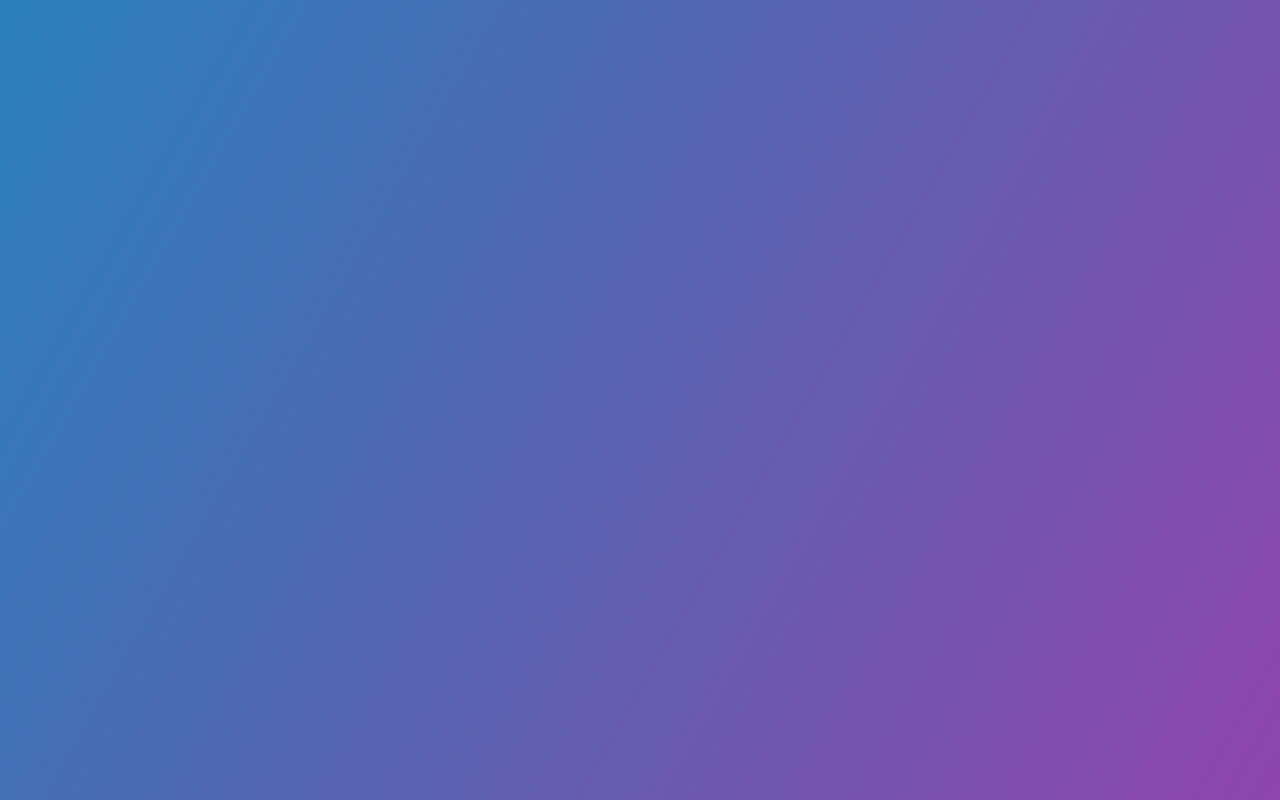
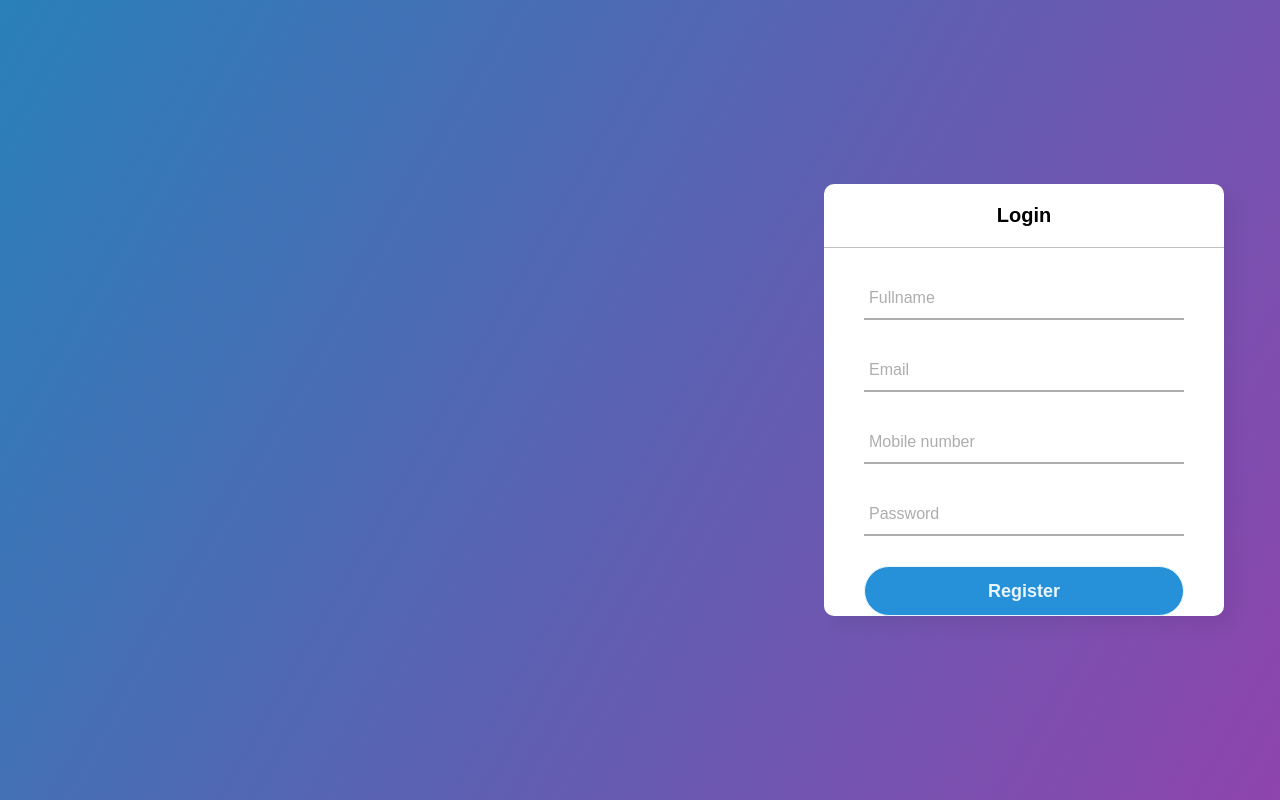
Before and after one commit to Legond-25/Canteen, a React (Create React App) app in the folder client/: page /registration in a window 1280 px wide. Built offline with nearby package versions, Linux system fonts and the light colour scheme.

Commit message:
Registration form created -Nandita

```diff
--- a/client/sass/layouts/_login.scss
+++ b/client/sass/layouts/_login.scss
@@ -15,7 +15,7 @@ body{
 .center{
   position: absolute;
   top: 50%;
-  left: 50%;
+  left: 80%;
   transform: translate(-50%, -50%);
   width: 400px;
   background: white;
@@ -111,3 +111,7 @@ input[type="submit"]:hover{
 .signup_link a:hover{
   text-decoration: underline;
 }
+.pass{
+  font-size: small;
+  color: black;
+}
--- /dev/null
+++ b/client/sass/layouts/_registration.scss
@@ -0,0 +1,23 @@
+*{
+    margin: 0;
+    padding: 0;
+    box-sizing: border-box;
+    font-family: "Poppins", sans-serif;
+  }
+  body{
+    margin: 0;
+    padding: 0;
+    background: linear-gradient(120deg,#2980b9, #8e44ad);
+    height: 100vh;
+    overflow: hidden;
+  }
+  .center{
+    position: absolute;
+    top: 50%;
+    left: 50%;
+    transform: translate(-50%, -50%);
+    width: 400px;
+    background: white;
+    border-radius: 10px;
+    box-shadow: 10px 10px 15px rgba(0,0,0,0.05);
+  }
--- a/client/sass/main.scss
+++ b/client/sass/main.scss
@@ -11,3 +11,4 @@
 @import "layouts/header";
 @import "layouts/navigation";
 @import "layouts/login";
+@import "layouts/registration";
--- a/client/src/App.js
+++ b/client/src/App.js
@@ -2,6 +2,7 @@ import Home from "./components/Home/Home";
 import "./css/style.css";
 import Login from "./components/Home/Login"
 import {BrowserRouter as Router, Route, Switch } from 'react-router-dom';
+import Registration from "./components/Home/Registration";
 
 function App() {
 
@@ -17,6 +18,11 @@ function App() {
      </Route>
      <Route  path="/login">
        <Login/>
+
+     </Route>
+     <Route  path="/registration">
+       <Registration/>
+
      </Route>
    </Switch>
  </div>
--- a/client/src/components/Home/Login.js
+++ b/client/src/components/Home/Login.js
@@ -19,7 +19,7 @@ const Login = () => {
           <div class="pass">Forgot Password?</div>
           <input type="submit" value="Login" />
           <div class="signup_link">
-            Not a member? <a href="#">Signup</a>
+            Not a member? <a href=" http://localhost:3000/registration  ">Signup</a>
           </div>
         </form>
       </div>
--- /dev/null
+++ b/client/src/components/Home/Registration.js
@@ -0,0 +1,51 @@
+import React from "react";
+
+const Registration = () => {
+    return (
+        <>
+<div class="center">
+        <h1>Login</h1>
+        <form method="post">
+          <div class="txt_field">
+            <input type="text" required />
+            <span></span>
+            <label>Fullname</label>
+          </div>
+          <div class="txt_field">
+            <input type="text" required />
+            <span></span>
+            <label>Email</label>
+          </div>
+          <div class="txt_field">
+            <input type="tel" required />
+            <span></span>
+            <label>Mobile number</label>
+          </div>
+          <div class="txt_field">
+            <input type="password" required />
+            <span></span>
+            <label>Password</label>
+          </div>
+          <input type="submit" value="Register" />
+
+
+        </form>
+      </div>
+
+
+
+
+
+
+
+
+
+
+
+
+
+
+        </>
+    );
+};
+export default Registration;
--- a/client/src/css/style.css
+++ b/client/src/css/style.css
@@ -155,6 +155,29 @@ body {
   border-radius: 10px;
   box-shadow: 10px 10px 15px rgba(0, 0, 0, 0.05); }
 
+* {
+  margin: 0;
+  padding: 0;
+  box-sizing: border-box;
+  font-family: "Poppins", sans-serif; }
+
+body {
+  margin: 0;
+  padding: 0;
+  background: linear-gradient(120deg, #2980b9, #8e44ad);
+  height: 100vh;
+  overflow: hidden; }
+
+.center {
+  position: absolute;
+  top: 50%;
+  left: 80%;
+  transform: translate(-50%, -50%);
+  width: 400px;
+  background: white;
+  border-radius: 10px;
+  box-shadow: 10px 10px 15px rgba(0, 0, 0, 0.05); }
+
 .center h1 {
   text-align: center;
   padding: 20px 0;
@@ -243,3 +266,7 @@ input[type="submit"]:hover {
 
 .signup_link a:hover {
   text-decoration: underline; }
+
+.pass {
+  font-size: medium;
+  color: black; }
```
